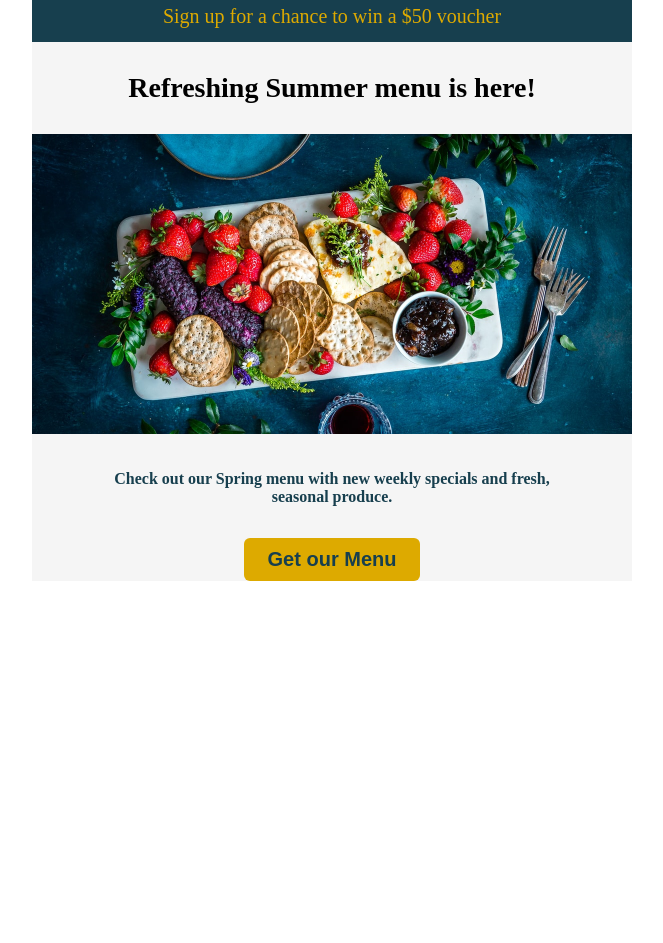
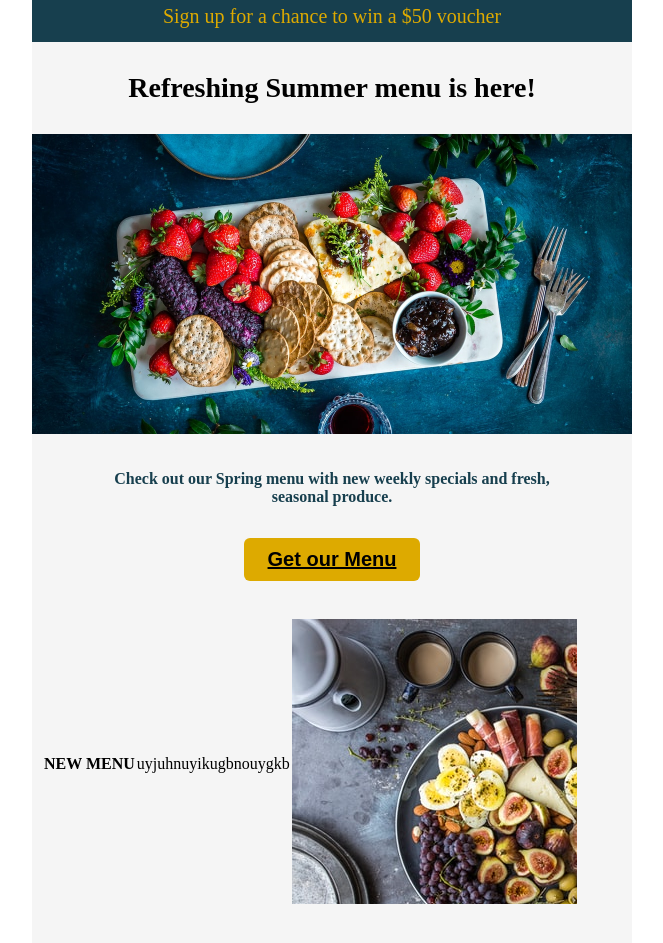
Before and after one commit to zura445/Email, a plain HTML site: page index.html in a window 1280 px wide. Shown: the part 75-1018 px from the top of the page, without its empty margins (308-971 px from the left). Before the commit the page ends 800 px from the top, so only its background shows below. Drawn offline with Linux system fonts and the light colour scheme.

Commit message:
add new section

```diff
--- a/index.html
+++ b/index.html
@@ -30,9 +30,24 @@
           </th>
         </tr>
         <tr>
-          <th class="get"><button class="menu">Get our Menu</button></th>
+          <th class="get">
+            <button class="menu">
+              <a class="link" href="https://www.google.com/" target=”blank”"
+                >Get our Menu</a
+              >
+            </button>
+          </th>
         </tr>
       </table>
+      <table class="box">
+        <tr>
+            <th rowspan="2">NEW MENU</th>
+            <td>uyjuhnuyikugbnouygkb</td>
+            <td rowspan="2">
+                <img src="image/ala.png" alt="">
+            </td>
+        </tr>
+    </table>
     </div>
   </body>
 </html>
--- a/style.css
+++ b/style.css
@@ -52,3 +52,9 @@
   font-size: 20px;
   cursor: pointer;
 }
+.link {
+  color: black;
+}
+.box {
+  padding: 36px 10px;
+}
```
Also changed, not shown: image/ala.png (added).
